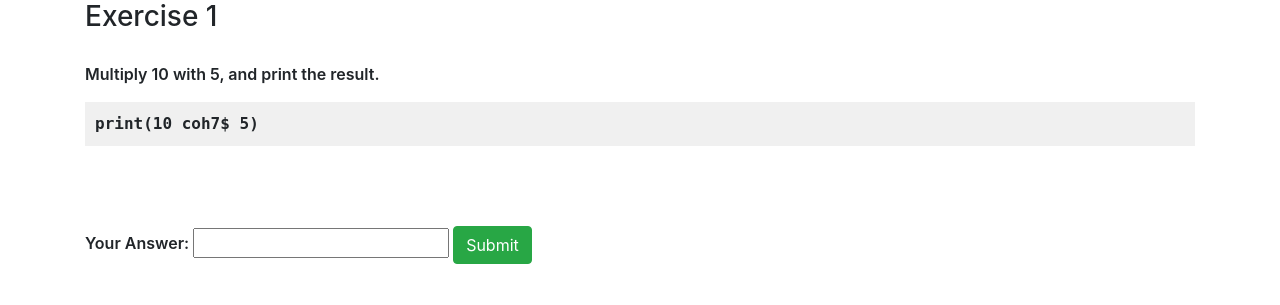
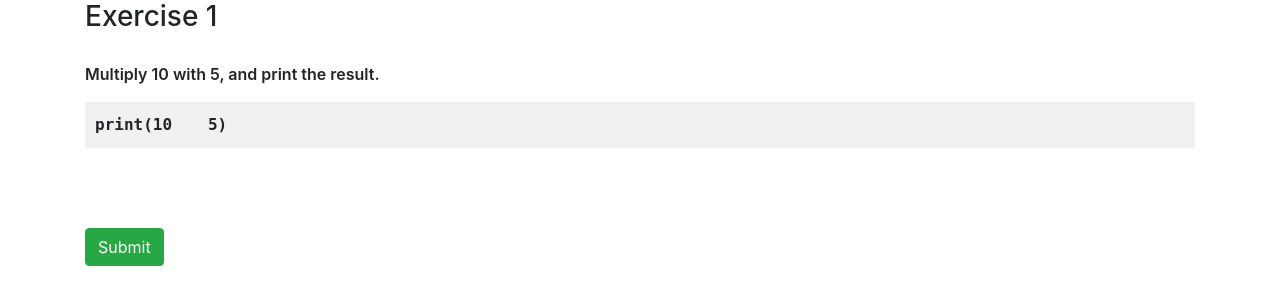
Before and after one commit to APIishka/django-fill-blank, a Django app: page /question/1/1/ in a window 1280 px wide. Shown: the part 56-361 px from the top of the page. Run offline with Django 4.2, Linux system fonts and the light colour scheme; data comes from the database, SQL or seed files in the repository; both versions use the stored data as it was after the commit; some libraries are stand-ins or nearby versions.

Commit message:
working version, with correct code representation

```diff
--- a/app/static/css/styles.css
+++ b/app/static/css/styles.css
@@ -8,3 +8,11 @@ body {
   margin-bottom: 10px;
   font-family: 'Roboto Mono', monospace;
 }
+
+input {
+  border: none; outline: none; background: transparent; box-shadow: none;
+}
+
+input:focus {
+  border: none; outline: none; background: transparent; box-shadow: none;
+}
--- a/app/templates/question_detail.html
+++ b/app/templates/question_detail.html
@@ -7,12 +7,10 @@
             <div class="question-item" style="padding-bottom: 70px;">
                 <h3 style="padding-bottom: 20px;">Exercise {{ question.id }}</h3>
                 <p>{{ question.description }}</p>
-                <div class="question-text-container" style="background-color: #f0f0f0; padding: 10px; margin-bottom: 10px; font-family: 'Roboto Mono', monospace;">
-                    <p style="margin: 0;">{{ question.text }}</p>
+                <div class="question-text-container" style="background-color: #f0f0f0; padding: 10px; font-family: 'Roboto Mono', monospace;">
+                    <p style="margin: 0;">{{ formatted_text|safe }}</p>
                 </div>
             </div>
-            <label for="answer">Your Answer:</label>
-            <input type="text" id="answer" name="answer">
             <button type="submit" class="btn btn-success">Submit</button>
         </form>
     </div>
--- a/app/views.py
+++ b/app/views.py
@@ -1,47 +1,20 @@
-# from django.shortcuts import redirect, render
-# from django.shortcuts import get_object_or_404
-# from django.http import JsonResponse
-
-# from app.forms import AnswerForm
-# from app.models import Answer, Question, Test, UserResponse
-
-
-# def index(request):
-#     # Your index view logic here
-#     return render(request, 'index.html')
-
-
-# def question_detail(request, question_id):
-#     question = get_object_or_404(Question, id=question_id)
-#     form = AnswerForm()
-#     return render(request, 'question_detail.html', {'question': question, 'form': form})
-
-
-# def submit_user_response(request, test_id, question_id, answer_id):
-#     if request.method == 'POST':
-#         # Get the submitted answer from the form
-#         form = AnswerForm(request.POST)
-#         if form.is_valid():
-#             answer_text = form.cleaned_data['answer']
-#             # Get the corresponding test, question, and answer objects
-#             test = Test.objects.get(pk=test_id)
-#             question = Question.objects.get(pk=question_id)
-#             answer = Answer.objects.get(pk=answer_id)
-#             # Create a UserResponse object with the submitted data
-#             user_response = UserResponse.objects.create(test=test, question=question, answer=answer)
-#             # Optionally, you can do additional processing or redirect the user
-#             return redirect('index')  # Redirect to the homepage after submitting the response
-#         else:
-#             # Handle form errors
-#             return JsonResponse({'error': 'Form validation failed'}, status=400)
-#     else:
-#         # Handle non-POST requests
-#         return JsonResponse({'error': 'Only POST requests are allowed'}, status=405)
-
 from django.shortcuts import redirect, render, get_object_or_404
 from django.http import JsonResponse
 from .forms import AnswerForm
 from .models import Answer, Question, Test, UserResponse
+
+def _format_question_text(text, placeholder):
+    # Replace 'coh7$' with input field
+    count_placeholders = text.count(placeholder)
+    text = text.replace(f'{placeholder*count_placeholders}', f'<input type="text" name="answer" value="" style="width: {16.6*count_placeholders}px; border: none; outline: none; box-shadow: none;" maxlength="{count_placeholders}" >')
+
+    # Replace 'tab$' with spaces
+    text = text.replace('tab$', '&nbsp;&nbsp;')
+
+    # Replace '\n' with HTML line breaks
+    text = text.replace('\\n', '<br>')
+
+    return text
 
 def index(request):
     first_question = Question.objects.first()
@@ -49,10 +22,12 @@ def index(request):
     return render(request, 'index.html', {'first_question': first_question, 'test_id': test_id})
 
 def question_detail(request, test_id, question_id):
-    question = get_object_or_404(Question, test_id=test_id, id=question_id)
-    form = AnswerForm()
-    return render(request, 'question_detail.html', {'question': question, 'form': form})
+    test = get_object_or_404(Test, pk=test_id)
+    question = get_object_or_404(Question, pk=question_id)
 
+    formatted_text = _format_question_text(question.text, question.placeholder)
+
+    return render(request, 'question_detail.html', {'test': test, 'question': question, 'formatted_text': formatted_text})
 
 def submit_user_response(request, test_id, question_id):
     if request.method == 'POST':
```
Also changed, not shown: db.sqlite3.
